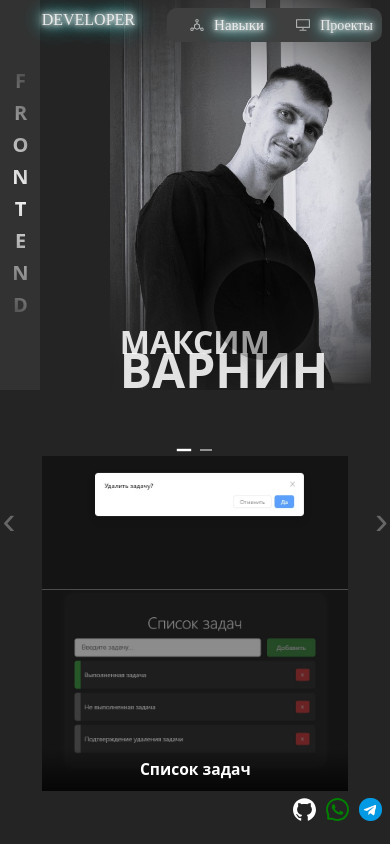
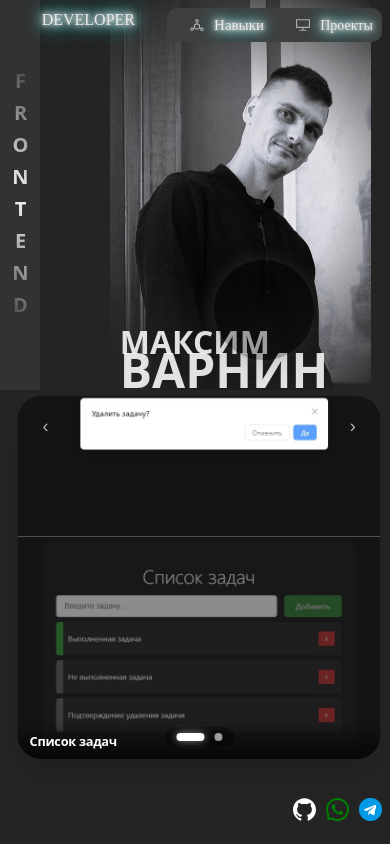
Before and after one commit to Mksm1929/website-, a React (Vite) app: page / in a window 390 px wide. Built offline with nearby package versions, Linux system fonts and the light colour scheme; a web font is replaced by a local one.

Commit message:
Изменил отображение картинок проектов, а так же пофиксил изменение размеров изображения при переключении слайдов(при помощи соотношения сторон)

```diff
--- a/src/page/Home/Carousel/Carousel.css
+++ b/src/page/Home/Carousel/Carousel.css
@@ -1,5 +1,4 @@
 .simple-slider {
-    width: 100%;
     max-width: 30%;
     position: relative;
     left: 20%;
@@ -8,25 +7,48 @@
 
 .slider-container {
     position: relative;
-    box-shadow: 0 4px 20px rgba(0, 0, 0, 0.15);
+    border-radius: 24px;
+    overflow: hidden;
+    box-shadow: 0 20px 35px -12px rgba(0, 0, 0, 0.2);
+    transition: all 0.3s ease;
+}
+
+.slider-container:hover {
+    box-shadow: 0 25px 45px -15px rgba(0, 0, 0, 0.25);
+    transform: translateY(-2px);
+}
+
+.slides-wrapper {
+    position: relative;
+    width: 100%;
+    aspect-ratio: 1 / 1;
+    overflow: hidden;
 }
 
 .slide {
     position: absolute;
-    top: 0;
-    left: 0;
     width: 100%;
+    height: 100%;
     opacity: 0;
-    transition: opacity 0.8s ease-in-out;
+    visibility: hidden;
+    transition: opacity 0.5s cubic-bezier(0.4, 0, 0.2, 1), visibility 0.5s cubic-bezier(0.4, 0, 0.2, 1);
 }
 
 .slide.active {
     opacity: 1;
+    visibility: visible;
 }
 
 .slide-image {
     width: 100%;
+    height: 100%;
+    object-fit: cover;
     display: block;
+    transition: transform 0.4s cubic-bezier(0.4, 0, 0.2, 1);
+}
+
+.slide:hover .slide-image {
+    transform: scale(1.05);
 }
 
 .slide-title {
@@ -36,13 +58,15 @@
     right: 0;
     background: linear-gradient(transparent, rgba(0, 0, 0, 0.7));
     color: white;
-    padding: 10px;
-    text-align: center;
+    padding: 20px 16px 16px;
 }
 
 .slide-title h3 {
     margin: 0;
-    font-size: 1.5vw;
+    font-size: 1rem;
+    font-weight: 600;
+    letter-spacing: -0.3px;
+    text-shadow: 0 1px 3px rgba(0, 0, 0, 0.3);
 }
 
 .arrow-button {
@@ -52,7 +76,7 @@
     border: none;
     color: #fff;
     font-size: 10vw;
-    opacity: .3;
+    opacity: 0.01;
     position: absolute;
     top: 3ch;
     transition: opacity .3s;
@@ -63,84 +87,141 @@
     -webkit-tap-highlight-color: transparent;
 }
 
-.arrow-button:hover {
-    transform: translateY(-50%);
-    opacity: 1;
-}
-
 .arrow-button-prev {
-    left: -15%;
+    left: 0;
+    height: 110%;
 }
 
 .arrow-button-next {
-    right: -15%;
+    right: 0;
+    height: 110%;
+}
+
+.slider-container:hover .arrow-button {
+    opacity: 0.85;
+}
+
+.arrow-button:hover {
+    opacity: 1 !important;
+    transform: translateY(-50%) scale(1.1);
+    box-shadow: 0 4px 12px rgba(0, 0, 0, 0.15);
+}
+
+.arrow-button:active {
+    transform: translateY(-50%) scale(0.95);
 }
 
 .slider-dots {
     position: absolute;
-    bottom: 5px;
+    bottom: 16px;
     left: 0;
     right: 0;
     display: flex;
     justify-content: center;
     gap: 10px;
     z-index: 10;
+    padding: 8px 16px;
+    background: rgba(0, 0, 0, 0.4);
+    border-radius: 40px;
+    width: fit-content;
+    margin: 0 auto;
 }
 
 .dot {
-    width: 12px;
-    height: 2px;
+    width: 8px;
+    height: 8px;
     border: none;
-    background: rgba(255, 255, 255, 0.5);
+    border-radius: 50%;
+    background: rgba(255, 255, 255, 0.6);
     cursor: pointer;
-    transition: all 0.3s ease;
+    transition: all 0.3s cubic-bezier(0.4, 0, 0.2, 1);
+    padding: 0;
 }
 
 .dot.active {
     background: white;
-    transform: scale(1.2);
+    width: 28px;
+    border-radius: 12px;
+    box-shadow: 0 0 8px rgba(255, 255, 255, 0.5);
 }
 
 .dot:hover {
     background: rgba(255, 255, 255, 0.8);
+    transform: scale(1.2);
 }
+
 
 @media (max-width: 1200px) {
     .simple-slider {
         left: 15%;
         bottom: 200px;
+        max-width: 35%;
     }
 
-    .slider-arrow-prev {
-        right: 100%;
-    }
-
-    .slider-arrow-next {
-        left: 100%;
+    .slide-title h3 {
+        font-size: 1rem;
     }
 }
 
-@media (max-width: 870px) {
+@media (max-width: 992px) {
     .simple-slider {
-        left: 9%;
-        top: 100px;
-        max-width: 80%;
+        left: 12%;
+        bottom: 220px;
+        max-width: 40%;
+    }
+}
+
+@media (max-width: 768px) {
+    .simple-slider {
+        left: 50%;
+        transform: translateX(-50%);
+        bottom: auto;
+        top: 40px;
+        max-width: 85%;
+        margin-bottom: 20px;
     }
 
-    .slider-arrow-prev {
-        right: 105%;
+    .arrow-button {
+        width: 36px;
+        height: 36px;
+        font-size: 20px;
+        opacity: 0.7;
     }
 
-    .slider-arrow {
-        top: 7ch;
+    .arrow-button-prev {
+        left: 12px;
     }
 
-    .slider-arrow-next {
-        left: 105%;
+    .arrow-button-next {
+        right: 12px;
+    }
+
+    .slider-dots {
+        bottom: 12px;
+        padding: 6px 12px;
+    }
+
+    .slide-title {
+        padding: 12px 12px 8px;
     }
 
     .slide-title h3 {
-        margin: 0;
-        font-size: 4vw;
+        font-size: 1.2rem;
     }
 }
+
+@media (max-width: 576px) {
+    .simple-slider {
+        max-width: 95%;
+    }
+
+    .arrow-button {
+        width: 32px;
+        height: 32px;
+        font-size: 18px;
+    }
+
+    .slide-title h3 {
+        font-size: 0.8rem;
+    }
+}
```
